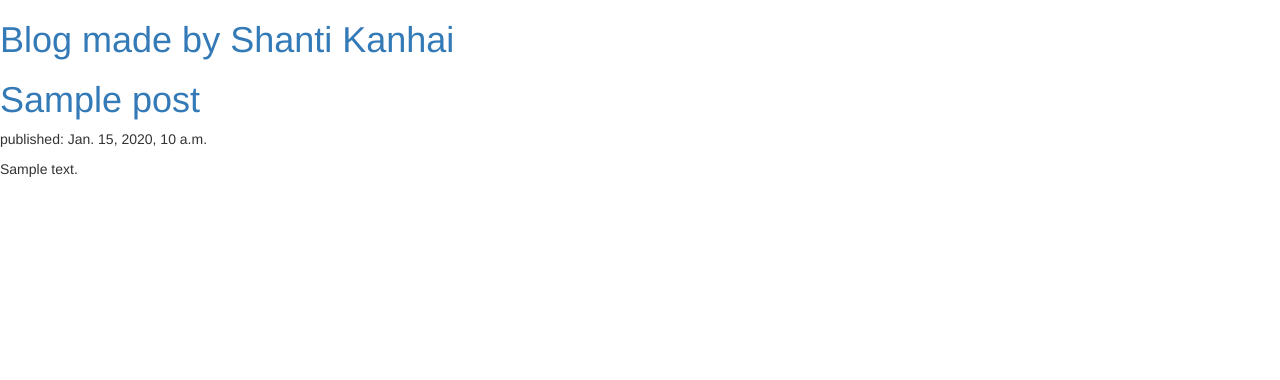
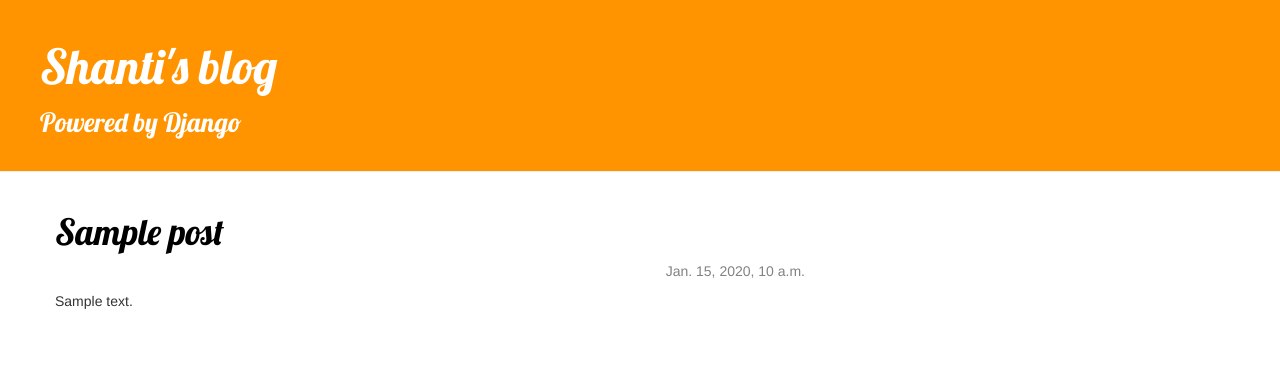
Before and after one commit to shantilise/django-blog, a Django app: template myblog/templates/myblog/post_list.html in a window 1280 px wide. Shown: the top 380 px of the page. Run offline with Django 3.2, Linux system fonts and the light colour scheme; the template is opened without the code that fills it: values that come from a table or form of the project are taken from there, others are empty; tables that the repository leaves empty hold one stand-in row (values such as "Sample post"); some libraries are stand-ins or nearby versions.

Commit message:
Added view and template for detailed blog post as well as CSS for the site.

```diff
--- /dev/null
+++ b/myblog/static/css/blog.css
@@ -0,0 +1,58 @@
+h1 a {
+	color: blue;
+	font-family: 'Lobster';
+}
+
+.page-header {
+    background-color: #ff9400;
+    margin-top: 0;
+    padding: 20px 20px 20px 40px;
+}
+
+.page-header h1, .page-header h1 a, .page-header h1 a:visited, .page-header h1 a:active {
+    color: #ffffff;
+    font-size: 36pt;
+    text-decoration: none;
+}
+
+.page-header p {
+    color: #ffffff;
+    font-family: 'Lobster';
+    font-size: 20pt;
+}
+
+.content {
+    margin-left: 40px;
+}
+
+h1, h2, h3, h4 {
+    font-family: 'Lobster', cursive;
+}
+
+.date {
+    float: right;
+    color: #828282;
+}
+
+.save {
+    float: right;
+}
+
+.post-form textarea, .post-form input {
+    width: 100%;
+}
+
+.top-menu, .top-menu:hover, .top-menu:visited {
+    color: #ffffff;
+    float: right;
+    font-size: 26pt;
+    margin-right: 20px;
+}
+
+.post {
+    margin-bottom: 70px;
+}
+
+.post h1 a, .post h1 a:visited {
+    color: #000000;
+}
--- /dev/null
+++ b/myblog/templates/myblog/base.html
@@ -0,0 +1,27 @@
+{% load staticfiles %}
+<html>
+    <head>
+        <link rel="stylesheet" href="https://maxcdn.bootstrapcdn.com/bootstrap/3.3.6/css/bootstrap.min.css" integrity="sha384-1q8mTJOASx8j1Au+a5WDVnPi2lkFfwwEAa8hDDdjZlpLegxhjVME1fgjWPGmkzs7" crossorigin="anonymous">
+        <link rel="stylesheet" href="{% static 'css/blog.css' %}">
+        <link href="http://fonts.googleapis.com/css?family=Lobster&subset=latin,latin-ext" rel="stylesheet" type="text/css">
+
+
+        <title>Shanti's blog</title>
+    </head>
+    <body>
+
+        <div class="page-header">
+            <h1><a href="/">Shanti's blog</a></h1>
+            <p>Powered by Django</p>
+        </div>
+        <div class="content container">
+            <div class="row">
+                <div class="col-md-8">
+                {% block content %}
+                {% endblock %}
+                </div>
+            </div>
+        </div>
+
+    </body>
+</html>
--- a/myblog/templates/myblog/post_list.html
+++ b/myblog/templates/myblog/post_list.html
@@ -1,22 +1,13 @@
-<html>
-    <head>
-    	<link rel="stylesheet" href="https://maxcdn.bootstrapcdn.com/bootstrap/3.3.6/css/bootstrap.min.css" integrity="sha384-1q8mTJOASx8j1Au+a5WDVnPi2lkFfwwEAa8hDDdjZlpLegxhjVME1fgjWPGmkzs7" crossorigin="anonymous">
+{% extends 'myblog/base.html' %}
 
-        <title>Shanti's blog</title>
-    </head>
-    <body>
-        <div>
-            <h1><a href="">Blog made by Shanti Kanhai</a></h1>
+{% block content %}
+    {% for post in posts %}
+        <div class="post">
+            <h1><a href="{% url 'post_detail' pk=post.pk %}">{{ post.title }}</a></h1>
+            <div class="date">{{ post.published_date }}
+            </div>
+            <br>
+            <p>{{ post.text|linebreaks }}</p>
         </div>
-
-
-        {% for post in posts %}
-            <div>
-                <h1><a href="">{{ post.title}}</a></h1>
-                <p>published: {{ post.published_date}}</p>
-                <p>{{ post.text|linebreaks }}</p>
-            </div>
-        {% endfor %}
-
-    </body>
-</html>
+    {% endfor %}
+{% endblock %}
--- a/myblog/urls.py
+++ b/myblog/urls.py
@@ -3,4 +3,5 @@ from . import views
 
 urlpatterns = [
 	url(r'^$', views.post_list, name='post_list'),
+	url(r'^post/(?P<pk>[0-9]+)/$', views.post_detail, name='post_detail'),
 ]
--- a/myblog/views.py
+++ b/myblog/views.py
@@ -1,7 +1,12 @@
 from django.shortcuts import render
 from django.utils import timezone
 from .models import Post
+from django.shortcuts import render, get_object_or_404
 
 def post_list(request):
 	posts = Post.objects.filter(published_date__lte=timezone.now()).order_by('published_date')
 	return render(request, 'myblog/post_list.html', {'posts': posts})
+
+def post_detail(request, pk):
+	post = get_object_or_404(Post, pk=pk)
+	return render(request, 'myblog/post_detail.html', {'post': post})
```
Also changed, not shown: myblog/templates/myblog/post_detail.html (added, +13 -0 lines).
